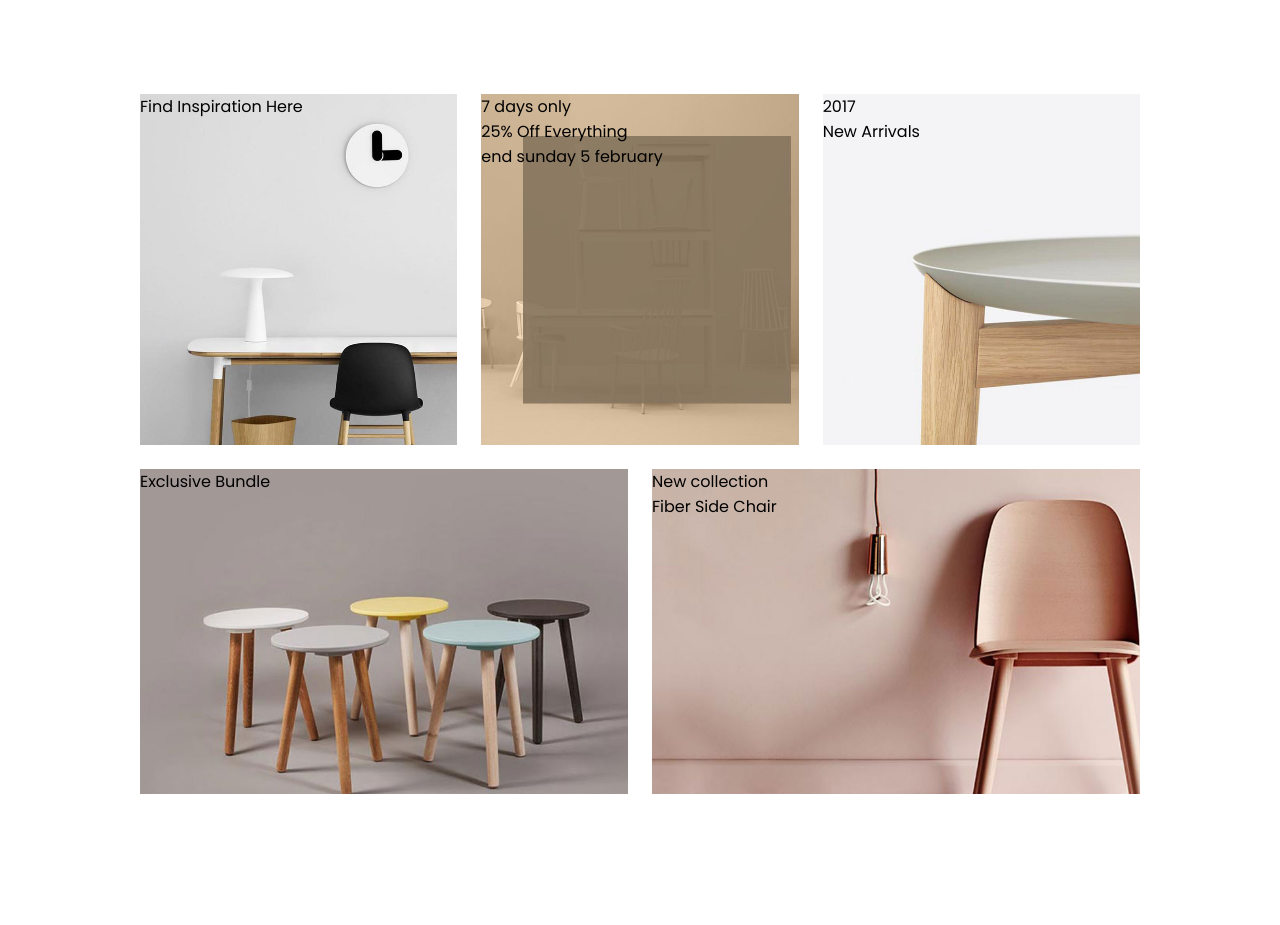
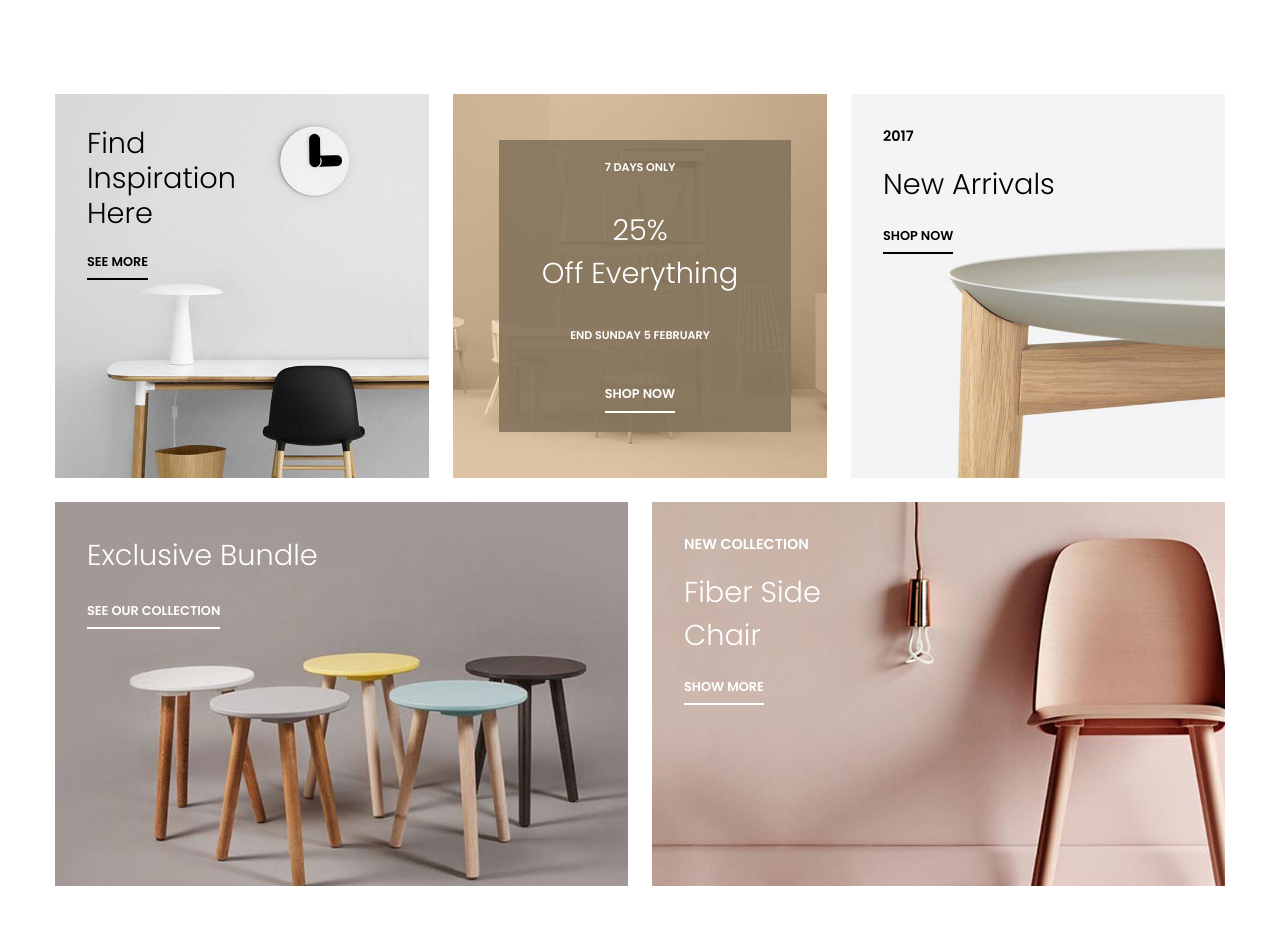
Before and after one commit to link4media/SOBER, a website: page src/index.html in a window 1280 px wide. Shown: the part 691-1616 px from the top of the page. Before the commit the page ends 1581 px from the top, so only its background shows below. Drawn offline with Linux system fonts and the light colour scheme.

Commit message:
More changes in Shortcuts sections and better code

```diff
--- a/src/index.html
+++ b/src/index.html
@@ -63,27 +63,33 @@
       <section class="shortcuts-container">
 
         <div class="shortcut-1">
-          <p>Find Inspiration Here</p>
+          <p>Find <br> Inspiration <br> Here</p>
+          <a href="#">SEE MORE</a>
         </div>
 
         <div class="shortcut-2">
           <p>7 days only</p>
-          <p>25% Off Everything</p>
+          <p>25%<br>Off Everything</p>
           <p>end sunday 5 february</p>
+          <a href="#">SHOP NOW</a>
         </div>
 
         <div class="shortcut-3">
           <p>2017</p>
           <p>New Arrivals</p>
+          <a href="#">SHOP NOW</a>
         </div>
 
         <div class="shortcut-4">
           <p>Exclusive Bundle</p>
+          <a href="#">SEE OUR COLLECTION</a>
         </div>
 
         <div class="shortcut-5">
           <p>New collection</p>
-          <p>Fiber Side Chair</p>
+          <p>Fiber Side <br> Chair</p>
+          <a href="#">SHOW MORE</a>
+
         </div>
 
       </section>
--- a/src/styles.css
+++ b/src/styles.css
@@ -14,6 +14,8 @@
 header {
   width: 100%;
   padding: 0 2rem;
+  position: fixed;
+  background-color: rgba(101, 101, 101, 0.741);
 }
 nav {
   /* border-bottom: 1px solid #f3f3f339; */
@@ -21,7 +23,6 @@ nav {
   width: 100%;
   padding: 2rem 0;
   display: grid;
-  /* grid-template-columns: repeat(auto-fit, minmax(15rem, 1fr)); */
   grid-template-columns: repeat(3, 1fr);
   align-items: center;
 }
@@ -59,13 +60,13 @@ nav .right .nav-right li {
   margin: auto;
   display: flex;
   align-items: center;
-
 }
 .hero p {
   font-size: 2.2rem;
   font-weight: 300;
   line-height: 3.2rem;
   margin-bottom: 3rem;
+  padding-top: 10rem;
 }
 .hero a {
   text-decoration: none;
@@ -74,60 +75,172 @@ nav .right .nav-right li {
 main {
   /* background-color: #f3f3f3; */
   width: 100%;
-  max-width: 1000px;
+  max-width: 1170px;
   margin: 0 auto;
   padding: 6rem 0;
 }
 main .shortcuts-container {
-  height: 700px;
+  height: auto;
   display: grid;
   gap: 1.5rem;
   grid-template-columns: repeat(6, 1fr);
-  grid-template-rows: repeat(4, 1fr)
-  justify-content: auto;
+  grid-template-rows: repeat(4, 1fr);
+  justify-content: center;
+  align-items: center;
 
 }
 .shortcuts-container div {
-
+  height: 24rem;
 }
+/* SHORTCUT-1 */
 .shortcut-1 {
   background: url(../img/670x670-a.jpg);
   background-size: cover;
+  padding: 2rem;
   grid-column: 1 / 3;
   grid-row: 1 / 3;
+}
+.shortcut-1 p {
+  font-size: 1.8rem;
+  font-weight: 300;
+  line-height: 2.2rem;
+  margin-bottom: 1rem;
+}
+.shortcut-1 a {
+  font-size: 0.8rem;
+  font-weight: 600;
+  text-decoration: none;
+  color: black;
+  border-bottom: 2px solid black;
+  padding: 0.5rem 0;
+}
 
-}
+/* SHORTCUT-2 */
 .shortcut-2 {
   background: url(../img/670x670-c.jpg);
   background-size: cover;
+  padding: 2rem;
   grid-column: 3 / 5;
   grid-row: 1 / 3;
+  display: flex;
+  flex-direction: column;
+  justify-content: space-evenly;
+  align-items: center;
+}
+.shortcut-2 p {
+  color: white;
+  font-size: 0.7rem;
+  font-weight: 600;
+  text-align: center;
+  text-transform: uppercase;
+}
+.shortcut-2 p:nth-child(2) {
+  color: white;
+  font-size: 1.8rem;
+  font-weight: 300;
+  text-transform: capitalize;
+}
+.shortcut-2 a {
+  font-size: 0.8rem;
+  font-weight: 600;
+  text-decoration: none;
+  color: white;
+  border-bottom: 2px solid white;
+  padding: 0.5rem 0;
+}
 
-}
+/* SHORTCUT-3 */
 .shortcut-3 {
   background: url(../img/670x670-b.jpg);
   background-size: cover;
+  padding: 2rem;
   grid-column: 5 / 7;
   grid-row: 1 / 3;
+}
+.shortcut-3 p {
+  font-size: 0.9rem;
+  font-weight: 600;
+  margin-bottom: 1rem;
+}
+.shortcut-3 p:nth-child(2) {
+  font-size: 1.8rem;
+  font-weight: 300;
+}
+.shortcut-3 a {
+  font-size: 0.8rem;
+  font-weight: 600;
+  text-decoration: none;
+  color: black;
+  border-bottom: 2px solid black;
+  padding: 0.5rem 0;
+}
 
-}
+/* SHORTCUT-4 */
 .shortcut-4 {
   background: url(../img/805x498-b.jpg);
   background-size: cover;
+  padding: 2rem;
   grid-column: 1 / 4;
   grid-row: 3 / 5;
+}
+.shortcut-4 p {
+  font-size: 1.8rem;
+  font-weight: 300;
+  margin-bottom: 1rem;
+  color: white;
+}
+.shortcut-4 a {
+  font-size: 0.8rem;
+  font-weight: 600;
+  line-height: 2.2rem;
+  text-decoration: none;
+  color: white;
+  border-bottom: 2px solid white;
+  padding: 0.5rem 0;
+}
 
-}
+/* SHORTCUT-5 */
 .shortcut-5 {
   background: url(../img/805x498-a.jpg);
   background-size: cover;
+  padding: 2rem;
   grid-column: 4 / 7;
   grid-row: 3 / 5;
-
+}
+.shortcut-5 p {
+  font-size: 0.9rem;
+  font-weight: 600;
+  text-transform: uppercase;
+  margin-bottom: 1rem;
+  color: white;
+}
+.shortcut-5 p:nth-child(2) {
+  font-size: 1.8rem;
+  font-weight: 300;
+  text-transform: capitalize;
+  color: white;
+}
+.shortcut-5 a {
+  font-size: 0.8rem;
+  font-weight: 600;
+  text-decoration: none;
+  color: white;
+  border-bottom: 2px solid white;
+  padding: 0.5rem 0;
 }
 
 
+
+
+
 /* MEDIA QUERIES */
+
+@media (max-width: 1160px) {
+  .shortcuts-container div {
+    height: 20rem;
+  }
+}
+
 @media (max-width: 960px) {
   nav .left .nav-left {
     display: none;
@@ -137,6 +250,10 @@ main .shortcuts-container {
   }
   .shortcuts-container {
     height: auto;
+  }
+  .shortcuts-container div {
+    height: 22rem;
+    width: auto;
   }
   .shortcut-1 {
     grid-column: 1 / 4;
@@ -157,10 +274,3 @@ main .shortcuts-container {
     grid-row: 5 / 7;
   }
 }
-@media (max-width: 440px) {
-
-  .shortcut-1,  .shortcut-2,  .shortcut-3,  .shortcut-4,  .shortcut-5 {
-    grid-column: 1 / 7;
-  }
-
-}
```
